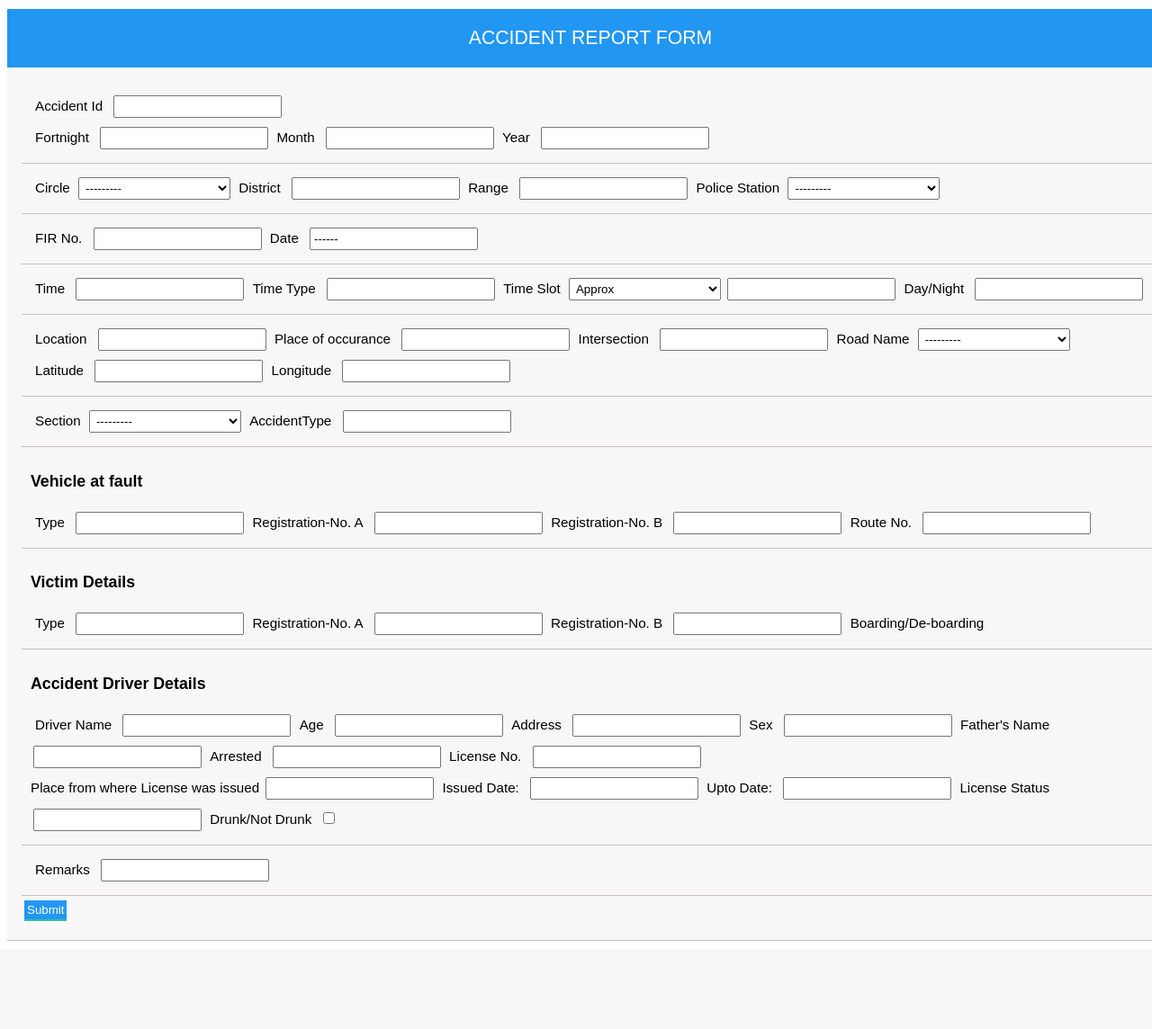
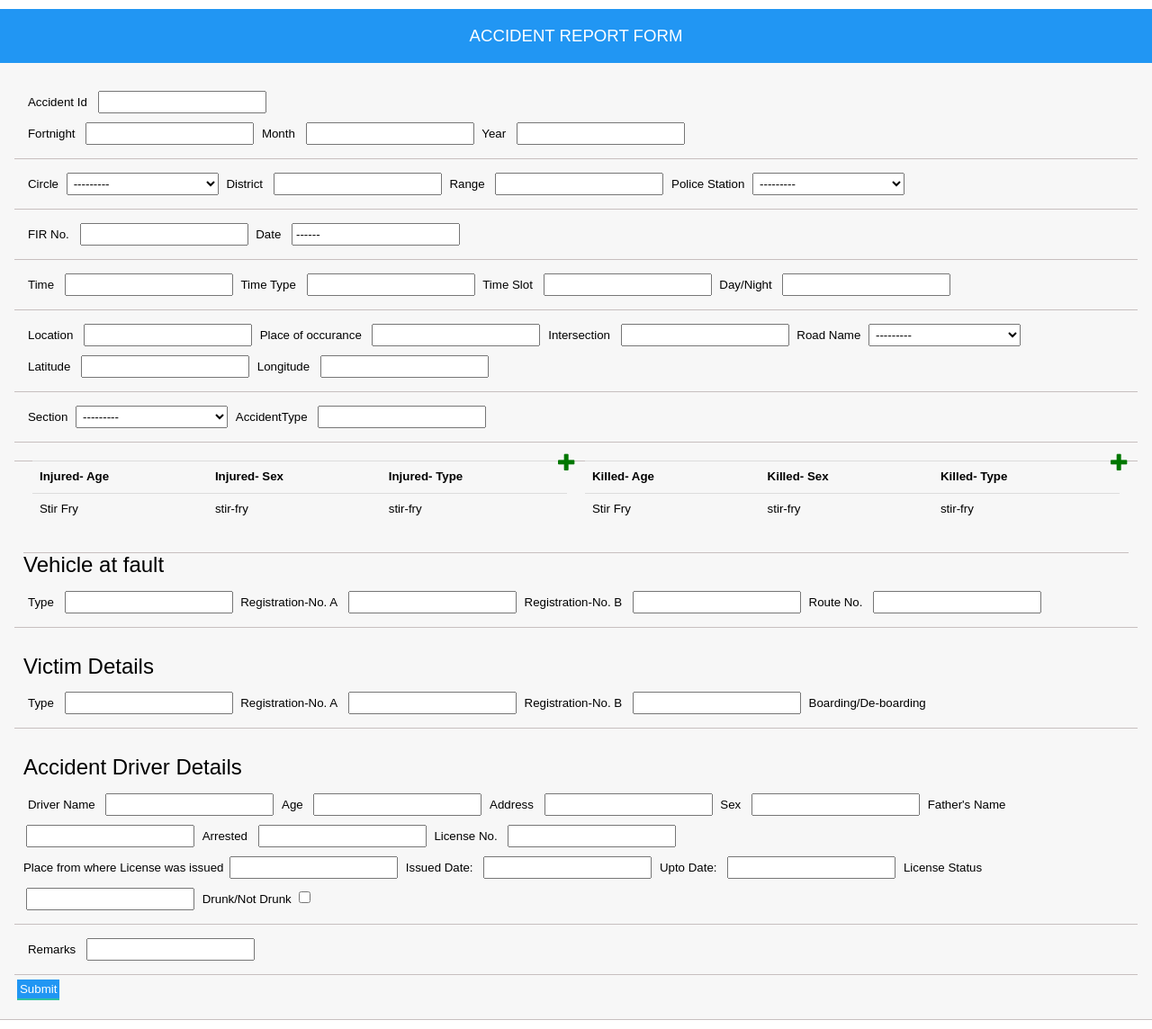
Before and after one commit to arushibutan11/AMS, a Django app: page /fir/ in a window 1280 px wide. Shown: the whole page at 90% size. Before the commit the page ends 1046 px from the top, so only its background shows below. Run offline with Django 3.2, Linux system fonts and the light colour scheme; tables that the repository leaves empty hold one stand-in row (values such as "Sample post"); parts of the project's set-up code (start-up, migrations or seed data) failed here and were passed over; some libraries are stand-ins or nearby versions.

Commit message:
Added injured/killed tables

```diff
--- a/templates/details_form.html
+++ b/templates/details_form.html
@@ -6,12 +6,25 @@
 <script type="text/javascript" src="{% static 'smart-selects/admin/js/chainedfk.js' %}"></script>
 <script type="text/javascript" src="{% static 'smart-selects/admin/js/chainedm2m.js' %}"></script>
 <script type="text/javascript" src="{% static 'smart-selects/admin/js/bindfields.js' %}"></script>
+<link rel="stylesheet" type="text/css" href="{% static 'fir/css/bootstrap.min.css' %}"/>
 <!--<script type="text/javascript" src="http://code.jquery.com/jquery-1.7.1.min.js"></script>-->
 
 <style type="text/css">
+
+div#table2 {
+    float: right;
+}
+div#table1 {
+    float: left;
+}
+
+#table1, #table2 {
+    width: 50%;
+}
 label {
     padding-left: 5px;
     padding-right: 5px;
+	font-weight: 400;
 }
 td {
     padding-right: 5px;
@@ -80,6 +93,44 @@ input {
 }
 
 h2 { text-align: center; }
+@import "compass/css3";
+
+.table-editable {
+  position: relative;
+
+  .glyphicon {
+    font-size: 20px;
+  }
+}
+
+.table-remove {
+  color: #700;
+  cursor: pointer;
+
+  &:hover {
+    color: #f00;
+  }
+}
+
+.table-up, .table-down {
+  color: #007;
+  cursor: pointer;
+
+  &:hover {
+    color: #00f;
+  }
+}
+
+.table-add {
+  color: #070;
+  cursor: pointer;
+  position: absolute;
+  right: 0;
+
+  &:hover {
+    color: #0b0;
+  }
+}
 </style>
 
 </head>
@@ -137,10 +188,10 @@ h2 { text-align: center; }
 {{ form.TIME_TYPE }}
 
 <label>Time Slot</label>
-<select id="time" name="Time Slot">
+<!--<select id="time" name="Time Slot">
     <option value="p1">Approx</option>
     <option value="p2">INFIR</option>
-    </select>
+    </select> -->
 {{ form.TIME_SLOT }}
 
 <label>Day/Night</label>
@@ -178,9 +229,53 @@ h2 { text-align: center; }
   <label>AccidentType</label>
  {{ form.ACCTYPE }}
 
+</div>
+<div id="alltables">
+<div id="table1" class="table-editable">
+    <span class="table-add glyphicon glyphicon-plus"></span>
+    <table class="table">
 
+      <tr>
+        <th>Injured- Age</th>
+        <th>Injured- Sex</th>
+        <th>Injured- Type</th>
 
-</div>
+      </tr>
+      <tr>
+        <td contenteditable="true">Stir Fry</td>
+        <td contenteditable="true">stir-fry</td>
+        <td contenteditable="true">stir-fry</td>
+      </tr>
+      <!-- This is our clonable table line -->
+      <tr class="hide">
+        <td contenteditable="true">Stir Fry</td>
+        <td contenteditable="true">stir-fry</td>
+        <td contenteditable="true">stir-fry</td>      </tr>
+    </table>
+  </div>
+
+ <div id="table2" class="table-editable">
+    <span class="table-add glyphicon glyphicon-plus"></span>
+    <table class="table">
+      <tr>
+        <th>Killed- Age</th>
+        <th>Killed- Sex</th>
+        <th>Killed- Type</th>
+
+      </tr>
+      <tr>
+        <td contenteditable="true">Stir Fry</td>
+        <td contenteditable="true">stir-fry</td>
+        <td contenteditable="true">stir-fry</td>
+      </tr>
+      <!-- This is our clonable table line -->
+      <tr class="hide">
+        <td contenteditable="true">Stir Fry</td>
+        <td contenteditable="true">stir-fry</td>
+        <td contenteditable="true">stir-fry</td>      </tr>
+    </table>
+  </div>
+  </div>
 <div>
 <h3>Vehicle at fault</h3>
 
@@ -370,6 +465,61 @@ $("#id_DATE_OCC_day").change(function () {
 
     });
 
+	var $TABLE = $('#table');
+var $BTN = $('#export-btn');
+var $EXPORT = $('#export');
+
+$('.table-add').click(function () {
+  var $clone = $TABLE.find('tr.hide').clone(true).removeClass('hide table-line');
+  $TABLE.find('table').append($clone);
+});
+
+$('.table-remove').click(function () {
+  $(this).parents('tr').detach();
+});
+
+$('.table-up').click(function () {
+  var $row = $(this).parents('tr');
+  if ($row.index() === 1) return; // Don't go above the header
+  $row.prev().before($row.get(0));
+});
+
+$('.table-down').click(function () {
+  var $row = $(this).parents('tr');
+  $row.next().after($row.get(0));
+});
+
+// A few jQuery helpers for exporting only
+jQuery.fn.pop = [].pop;
+jQuery.fn.shift = [].shift;
+
+$BTN.click(function () {
+  var $rows = $TABLE.find('tr:not(:hidden)');
+  var headers = [];
+  var data = [];
+
+  // Get the headers (add special header logic here)
+  $($rows.shift()).find('th:not(:empty)').each(function () {
+    headers.push($(this).text().toLowerCase());
+  });
+
+  // Turn all existing rows into a loopable array
+  $rows.each(function () {
+    var $td = $(this).find('td');
+    var h = {};
+
+    // Use the headers from earlier to name our hash keys
+    headers.forEach(function (header, i) {
+      h[header] = $td.eq(i).text();
+    });
+
+    data.push(h);
+  });
+
+  // Output the result
+  $EXPORT.text(JSON.stringify(data));
+});
+
 </script>
 </body>
 </html>
```
Also changed, not shown: fir/static/fir/css/bootstrap.css.
